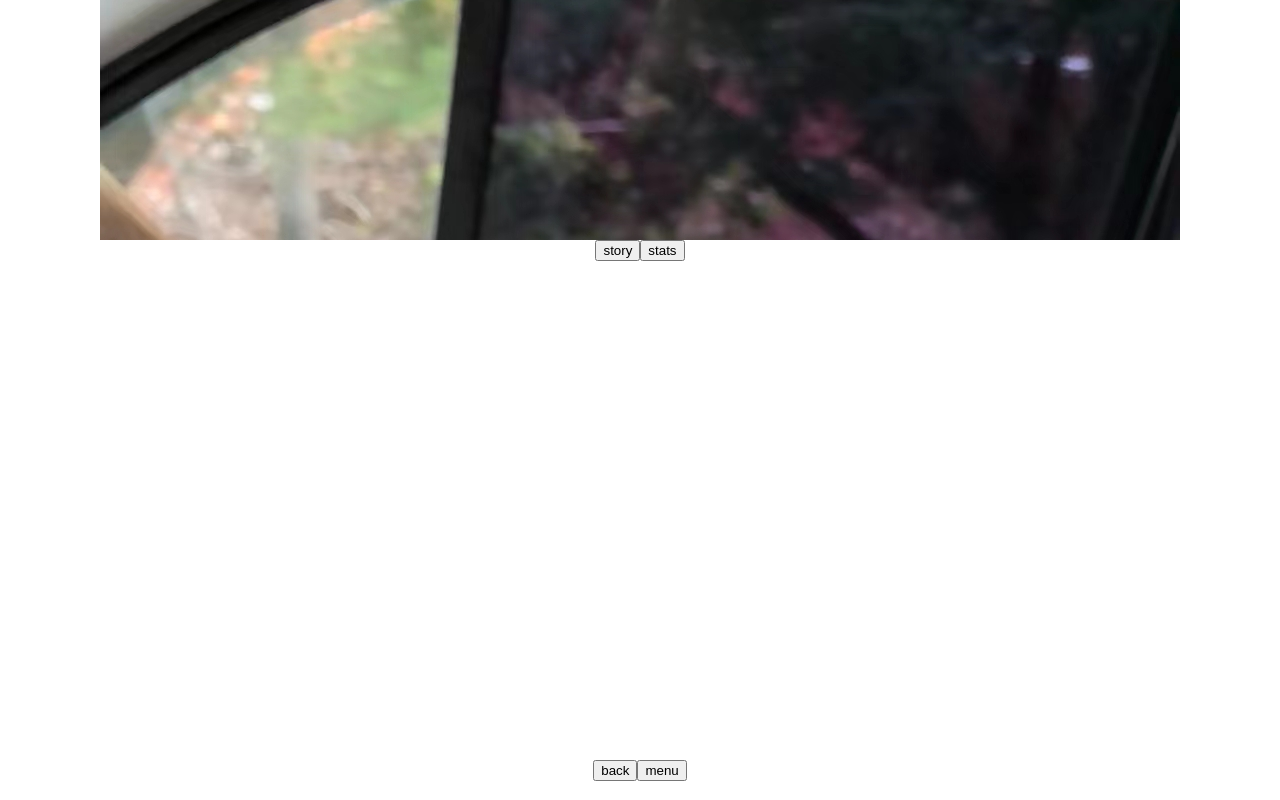
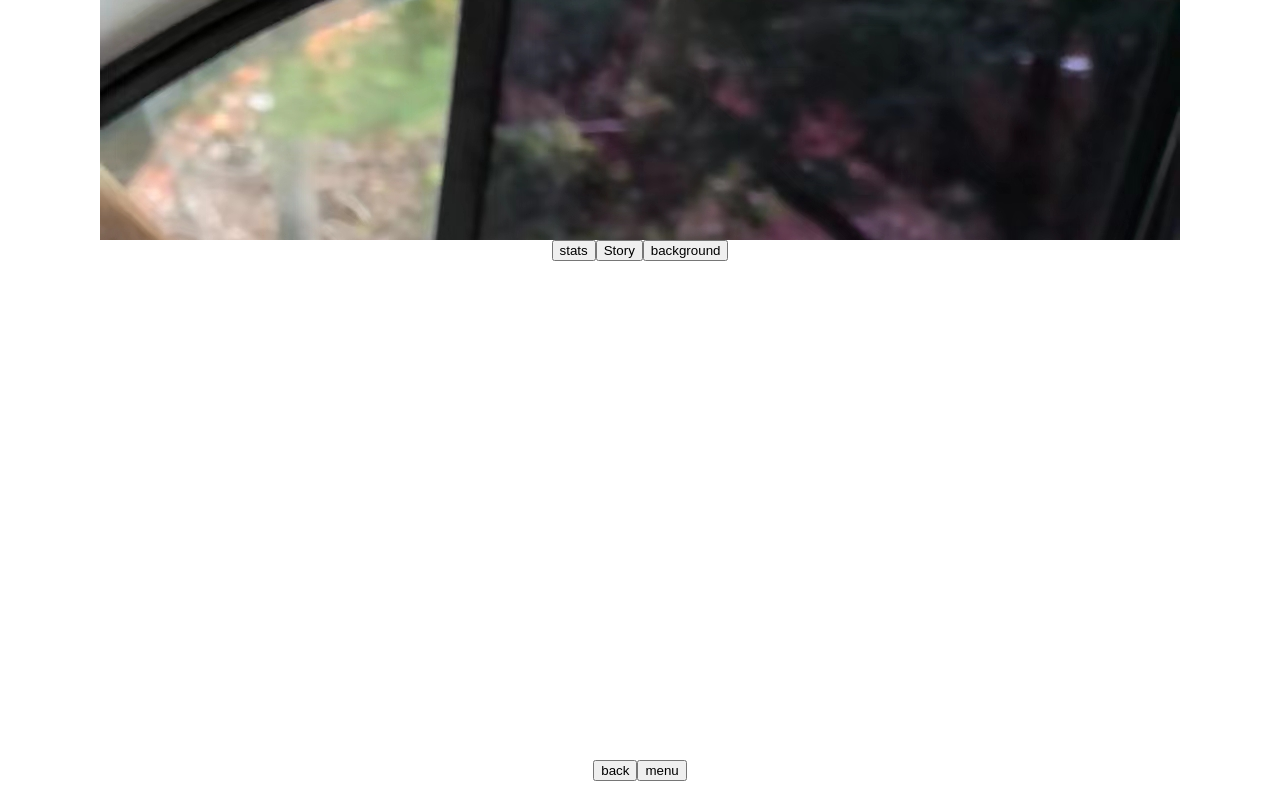
Before and after one commit to Dale146/portfolio, a React (Create React App) app: page / in a window 1280 px wide. Both pictures are taken after a click on the button "menu". Built offline with nearby package versions, Linux system fonts and the light colour scheme.

Commit message:
update the arrays

```diff
--- a/src/Pages/About.js
+++ b/src/Pages/About.js
@@ -20,6 +20,8 @@ const About = () => {
         setShowMenu(!showMenu);
         // set the selected component string from the MENU component.
         setSelectedComponent(component);
+
+        console.log(component)
     };
 
     return (
@@ -44,7 +46,7 @@ const About = () => {
                     </div>
 
                     {/* if selectedComponent === "value", display the component */}
-                    {selectedComponent === "story" && <Story />}
+                    {selectedComponent === "Story" && <Story />}
                     {selectedComponent === "stats" && <Mystats />}
                 </section>
 
--- a/src/components/menu.js
+++ b/src/components/menu.js
@@ -1,6 +1,8 @@
 import React from "react";
+import data from "../data.json";
 
 const Mymenu = ({ onSelectComponent }) => {
+  const optionsArray = data.options;
 
   const handleButtonClick = (component) => {
     onSelectComponent(component);
@@ -8,8 +10,19 @@ const Mymenu = ({ onSelectComponent }) => {
 
   return (
     <div className="my-menu">
-            <button onClick={() => handleButtonClick("story")}>story</button>
-            <button onClick={() => handleButtonClick("stats")}>stats</button>
+      {optionsArray.map((option, index) => {
+        const optionKeys = Object.keys(option);
+
+        return (
+          <div className="menu-options" key={index}>
+            {optionKeys.map((key) => (
+              <button key={key} onClick={() => handleButtonClick(key)}>
+                {key}
+              </button>
+            ))}
+          </div>
+        );
+      })}
     </div>
   );
 };
--- a/src/components/stats.js
+++ b/src/components/stats.js
@@ -1,15 +1,17 @@
 import React from "react";
+import data from "../data.json";
 
 const Mystats = () => {
 
+    const status = data.options[0].stats;
+    console.log(status.title)
 
     return (
         <div className="my-stats">
             <div className="test-1">
 
-                    <h2>name</h2>
-                    <p>Lorem ipsum dolor sit amet, consectetur adipiscing elit. In vestibulum dignissim magna, faucibus gravida augue rutrum vitae. Curabitur turpis turpis, sagittis in aliquet at, tempor nec elit. Praesent tincidunt auctor vehicula. Phasellus auctor odio nibh.
-
+                    <h2>{status.title}</h2>
+                    <p>{status.description}
                     </p>
             </div>
         </div>
--- a/src/components/story.js
+++ b/src/components/story.js
@@ -1,15 +1,16 @@
 import React from "react";
+import data from "../data.json";
 
 const Story = () => {
 
+    const story = data.options[0].Story;
 
     return (
         <div className="my-story">
             <div className="test-1">
 
-                    <h2>Story</h2>
-                    <p>Lore12321312321321m ipsum dolor sit amet, consectetur adipiscing elit. In vestibulum dignissim magna, faucibus gravida augue rutrum vitae. Curabitur turpis turpis, sagittis in aliquet at, tempor nec elit. Praesent tincidunt auctor vehicula. Phasellus auctor odio nibh.
-
+                    <h2>{story.title}</h2>
+                    <p>{story.description}
                     </p>
             </div>
         </div>
--- a/src/data.json
+++ b/src/data.json
@@ -32,6 +32,23 @@
             "阿斯顿撒撒旦sadhu哦耨大厦的",
             "啊是第几骚客大苏打飒飒"
         ]
+    },
+    "options":[
+        {
+        "stats":{
+            "title":"Dale",
+            "description":"Lorem ipsum dolor sit amet, consectetur adipiscing elit. In vestibulum dignissim magna, faucibus gravida augue rutrum vitae. Curabitur turpis turpis, sagittis in aliquet at, tempor nec elit. Praesent tincidunt auctor vehicula. Phasellus auctor odio nibh."
+        },
+        "Story":{
+            "title":"Story",
+            "description":"Lorem ipsum dolor sit amet, consectetur adipiscing elit. In vestibulum dignissim magna, faucibu."
+        },
+        "background":{
+            "title":"background",
+            "description":"Lorem ipsum dolor sit amet, consectetur adipiscing elit. In vestibulum dignissim magna, faucibu."
+        }
     }
+]
+
 
   }
```
Lines whose indentation alone changed are shown as unchanged.
